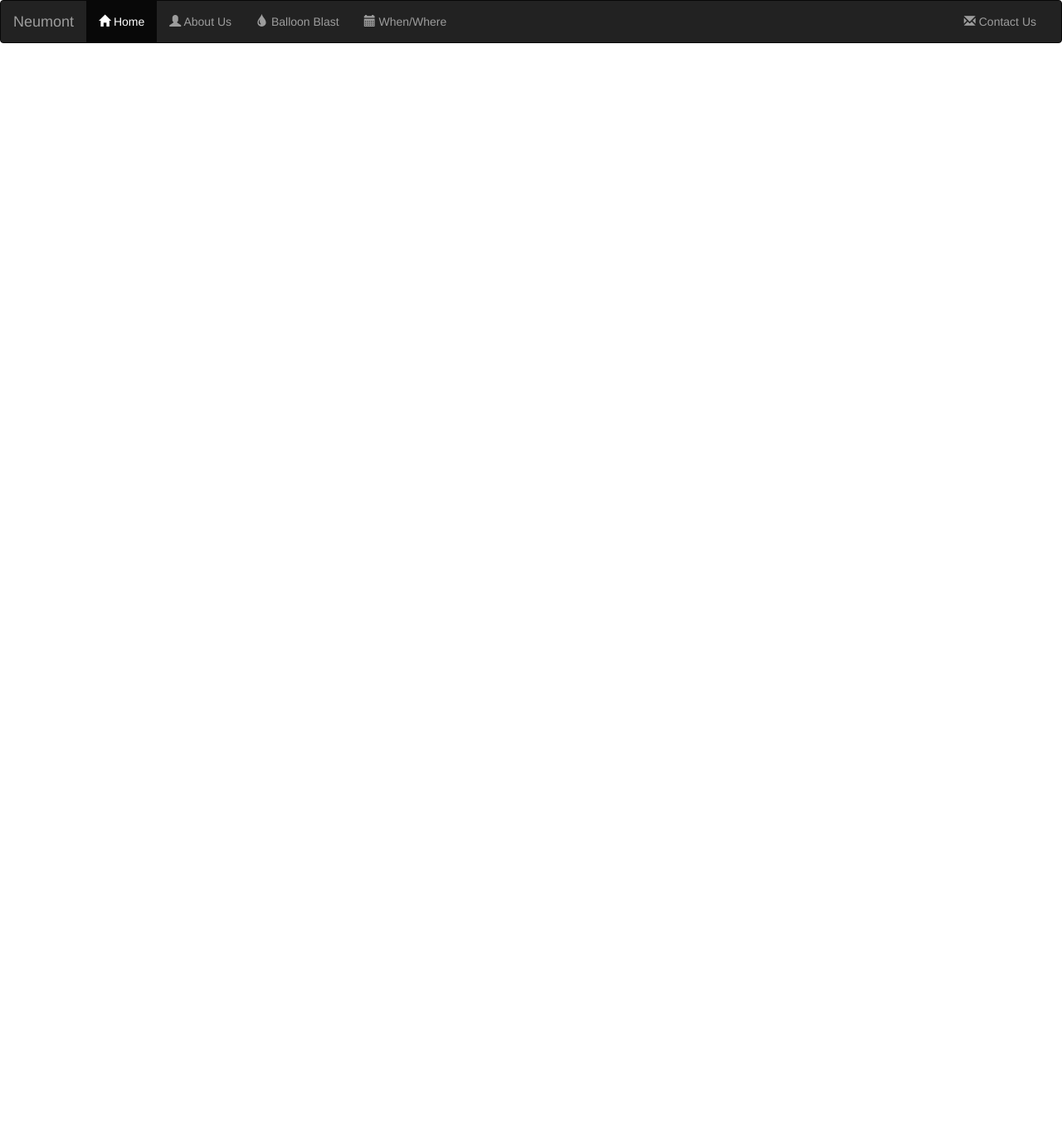
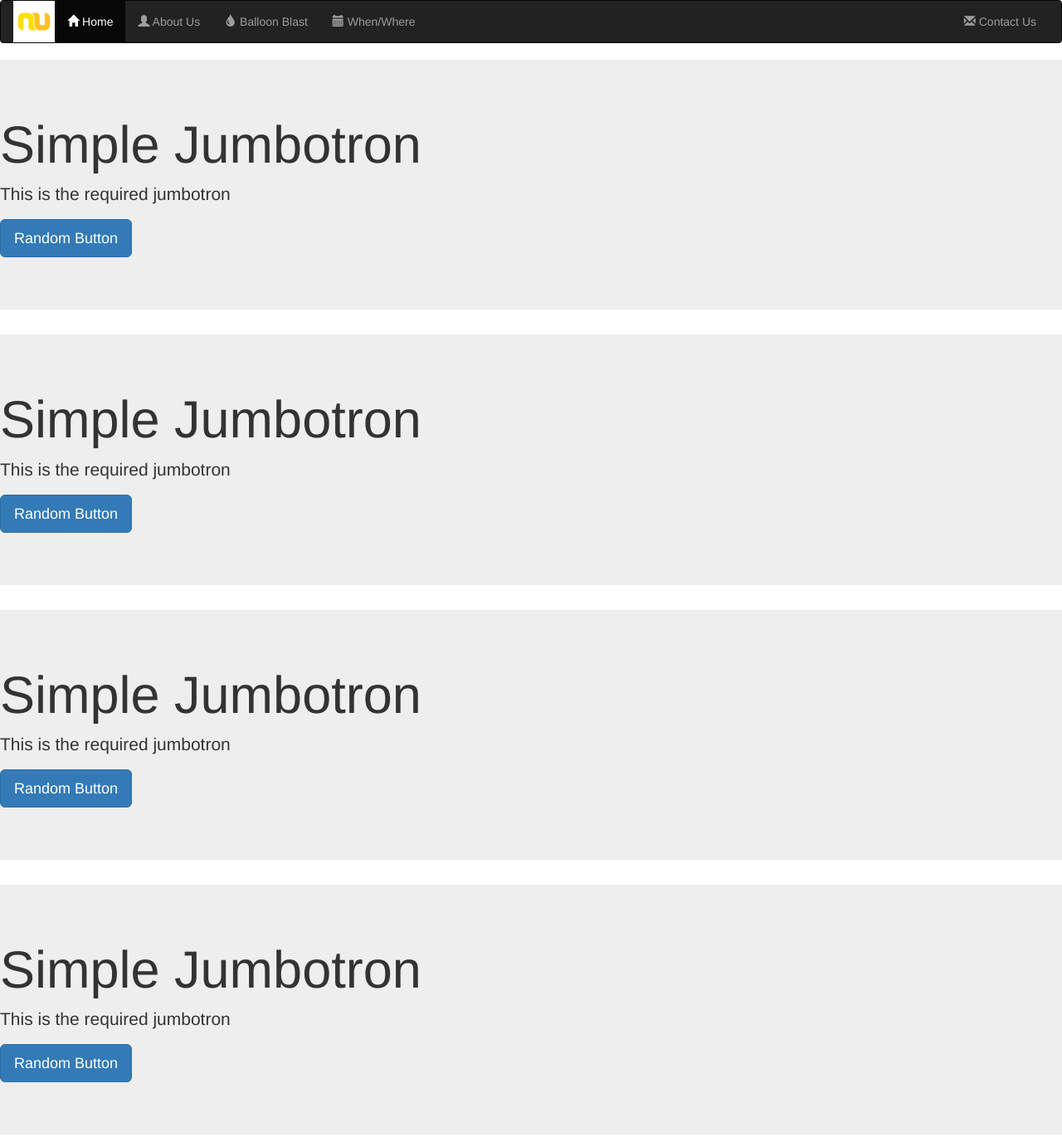
Before and after one commit to Fadedultima/BootStrapFunTime, a plain HTML site: page index.html in a window 1280 px wide. Shown: the top 1370 px of the page at 83% size. Before the commit the page ends 800 px from the top, so only its background shows below. Drawn offline with nearby package versions, Linux system fonts and the light colour scheme.

Commit message:
Added images and added nathans stuff

```diff
--- a/index.html
+++ b/index.html
@@ -20,21 +20,58 @@
                     <span class="icon-bar"></span>
                     <span class="icon-bar"></span>
                 </button>
-                <a class="navbar-brand" href="#">Neumont</a>
+                <img src="Images/nu.jpg" id="logo">
             </div>
             <div class="collapse navbar-collapse" id="myNavbar">
                 <ul class="nav navbar-nav">
-                    <li class="active"><a href="#"><span class="glyphicon glyphicon-home"></span> Home</a></li>
-                    <li><a href="#"><span class="glyphicon glyphicon-user"></span> About Us</a></li>
-                    <li><a href="#"><span class="glyphicon glyphicon-tint"></span> Balloon Blast</a></li>
-                    <li><a href="#"><span class="glyphicon glyphicon-calendar"></span> When/Where</a></li>
+                    <li class="active"><a href="#Home"><span class="glyphicon glyphicon-home"></span> Home</a></li>
+                    <li><a href="#AboutUs"><span class="glyphicon glyphicon-user"></span> About Us</a></li>
+                    <li><a href="#BalloonBlast"><span class="glyphicon glyphicon-tint"></span> Balloon Blast</a></li>
+                    <li><a href="#When/Where"><span class="glyphicon glyphicon-calendar"></span> When/Where</a></li>
                 </ul>
                 <ul class="nav navbar-nav navbar-right">
-                    <li><a href="#"><span class="glyphicon glyphicon-envelope"></span> Contact Us</a></li>
+                    <li><a href="#ContactUs"><span class="glyphicon glyphicon-envelope"></span> Contact Us</a></li>
                 </ul>
             </div>
         </div>
     </nav>
+
+
+    <div id="Home">
+        <div class="jumbotron">
+            <h1>Simple Jumbotron</h1>
+            <p>This is the required jumbotron</p>
+            <p><a class="btn btn-primary btn-lg" href="#" roles="button"> Random Button</a></p>
+        </div>
+    </div>
+    <div id="AboutUs">
+        <div class="jumbotron">
+            <h1>Simple Jumbotron</h1>
+            <p>This is the required jumbotron</p>
+            <p><a class="btn btn-primary btn-lg" href="#" roles="button"> Random Button</a></p>
+        </div>
+    </div>
+    <div id="BalloonBlast">
+        <div class="jumbotron">
+            <h1>Simple Jumbotron</h1>
+            <p>This is the required jumbotron</p>
+            <p><a class="btn btn-primary btn-lg" href="#" roles="button"> Random Button</a></p>
+        </div>
+    </div>
+    <div id="When/Where">
+        <div class="jumbotron">
+            <h1>Simple Jumbotron</h1>
+            <p>This is the required jumbotron</p>
+            <p><a class="btn btn-primary btn-lg" href="#" roles="button"> Random Button</a></p>
+        </div>
+    </div>
+    <div id="ContactUs">
+        <div class="jumbotron">
+            <h1>Simple Jumbotron</h1>
+            <p>This is the required jumbotron</p>
+            <p><a class="btn btn-primary btn-lg" href="#" roles="button"> Random Button</a></p>
+        </div>
+    </div>
 </body>
 
 </html>
--- a/style.css
+++ b/style.css
@@ -0,0 +1,3 @@
+#logo {
+    height: 50px;
+}
```
Also changed, not shown: Images/1.jpg (added), Images/2.jpg (added), Images/3.jpg (added), Images/nu.jpg (added), Images/nuLogo.png (added).
